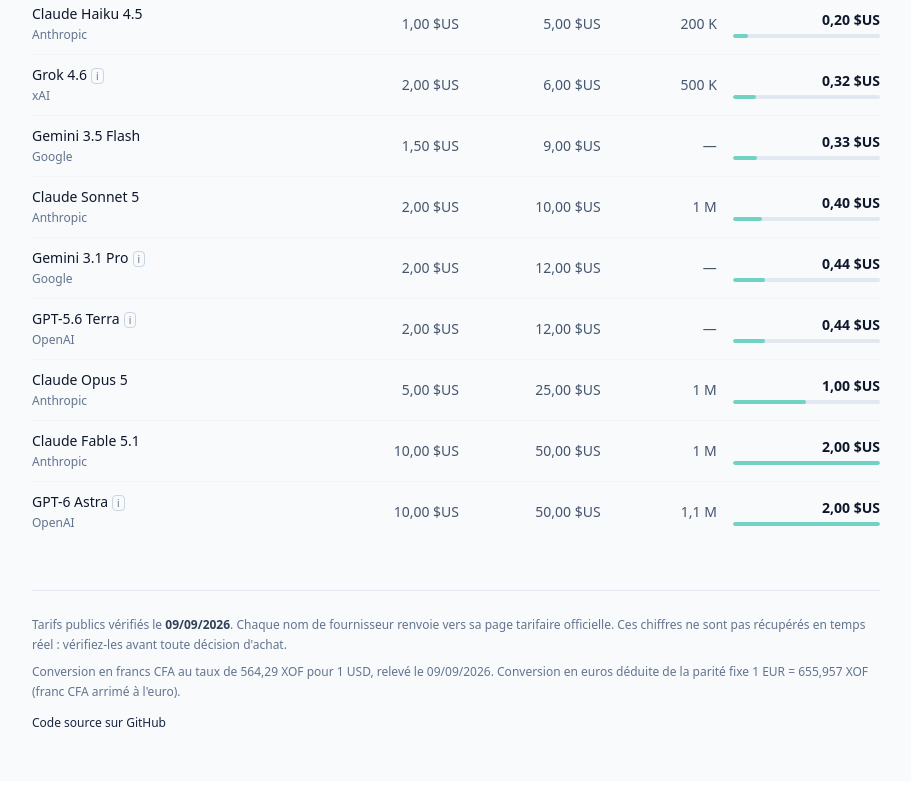
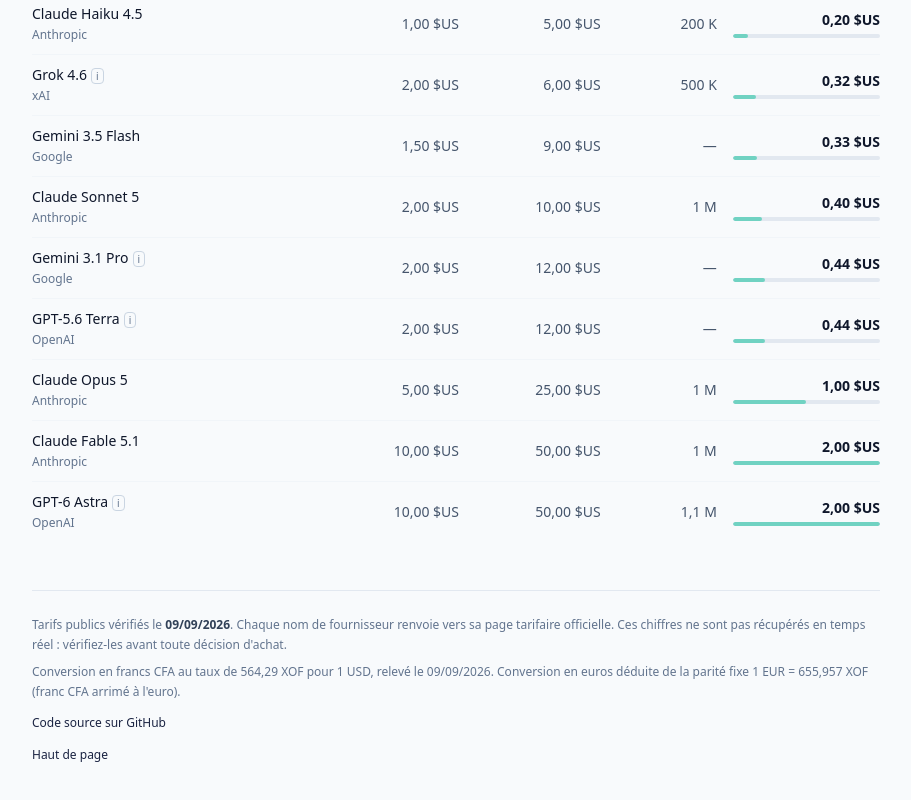
Before and after one commit to quickscale-ai/llm-cost-lab, a React (Vite) app: page / in a window 1280 px wide. Shown: the part 2873-3673 px from the top of the page, without its empty margins (184-1095 px from the left). Built offline with nearby package versions, Linux system fonts and the light colour scheme.

Commit message:
Ajoute un lien Haut de page dans le pied de page

```diff
--- a/src/App.tsx
+++ b/src/App.tsx
@@ -110,7 +110,10 @@
   ]
 
   return (
-    <div className="min-h-screen bg-slate-50 text-slate-900 dark:bg-slate-950 dark:text-slate-100">
+    <div
+      id="page-top"
+      className="min-h-screen bg-slate-50 text-slate-900 dark:bg-slate-950 dark:text-slate-100"
+    >
       <div className="mx-auto max-w-4xl px-4 py-8 sm:px-6 sm:py-12">
         <header>
           <p className="text-xs font-semibold tracking-[0.18em] text-brand-600 uppercase dark:text-brand-500">
@@ -335,6 +338,14 @@
               Code source sur GitHub
             </a>
           </p>
+          <p className="mt-3">
+            <a
+              href="#page-top"
+              className="font-medium text-brand-700 underline-offset-2 hover:underline dark:text-brand-500"
+            >
+              Haut de page
+            </a>
+          </p>
         </footer>
       </div>
     </div>
```
Also changed, not shown: 1 other file (tests, documents, lock files or other folders).
